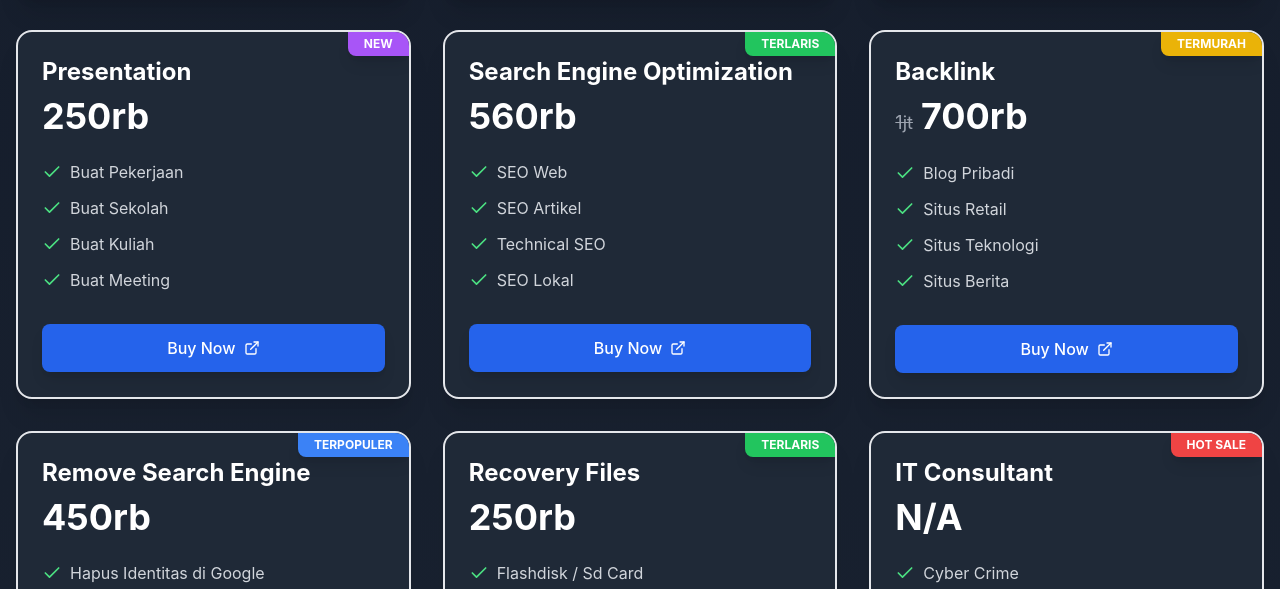
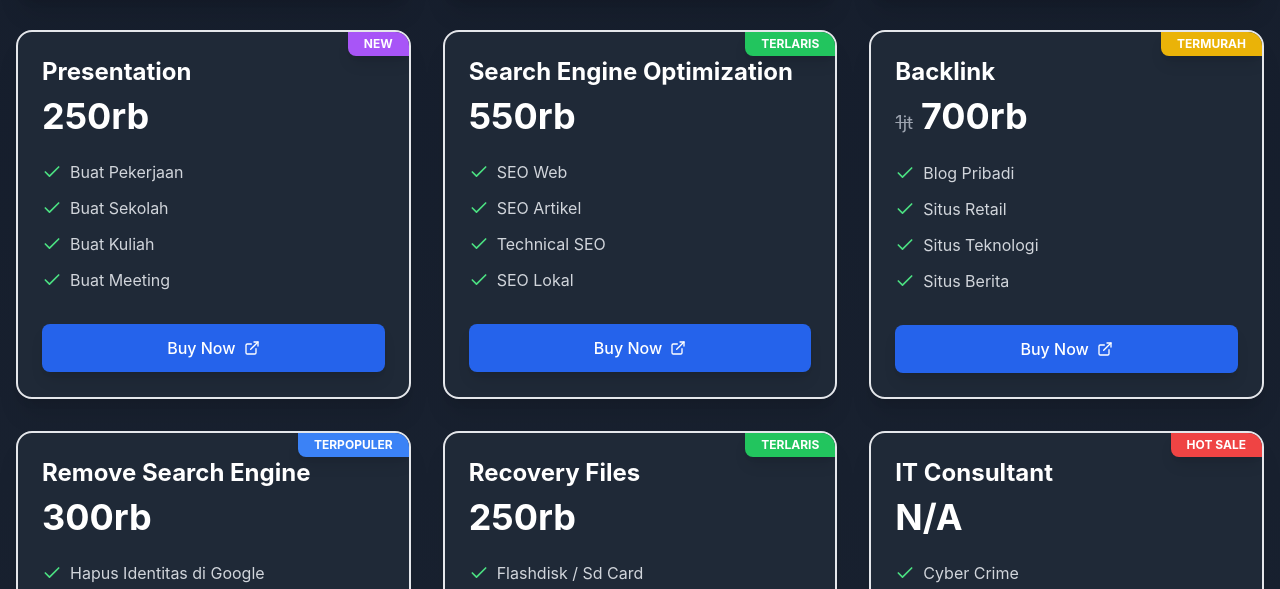
Before and after one commit to sibershopstore/pricing, a React (Vite) app: page / in a window 1280 px wide. Shown: the part 1591-2180 px from the top of the page. Built offline with nearby package versions, Linux system fonts and the light colour scheme.

Commit message:
Update pricingData.ts

```diff
--- a/src/data/pricingData.ts
+++ b/src/data/pricingData.ts
@@ -102,7 +102,7 @@ export const pricingPlans: PricingPlan[] = [
   {
     id: 'search-engine-optimization',
     title: 'Search Engine Optimization',
-    price: '560rb',
+    price: '550rb',
     description: '',
     features: ['SEO Web', 'SEO Artikel', 'Technical SEO', 'SEO Lokal'],
     badge: 'TERLARIS',
@@ -121,7 +121,7 @@ export const pricingPlans: PricingPlan[] = [
   {
     id: 'remove-search-engine',
     title: 'Remove Search Engine',
-    price: '450rb',
+    price: '300rb',
     description: '',
     features: [
       'Hapus Identitas di Google',
```
